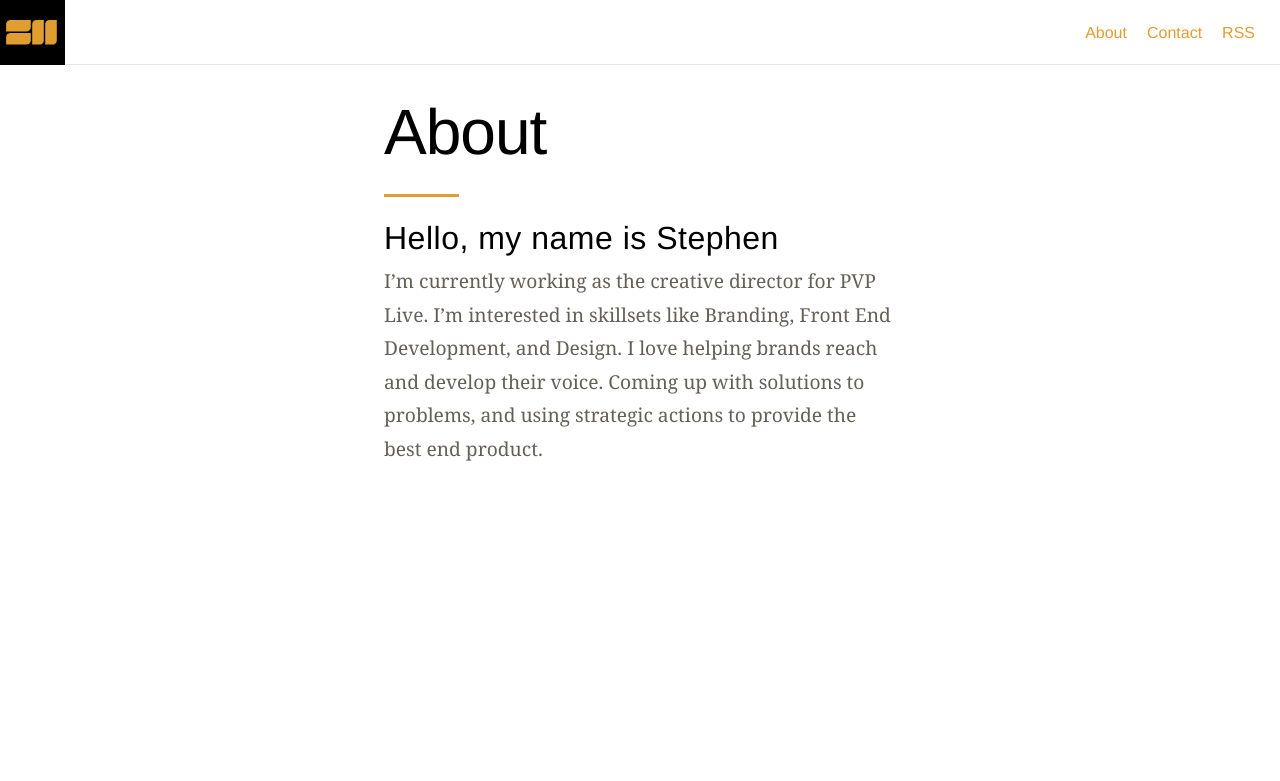
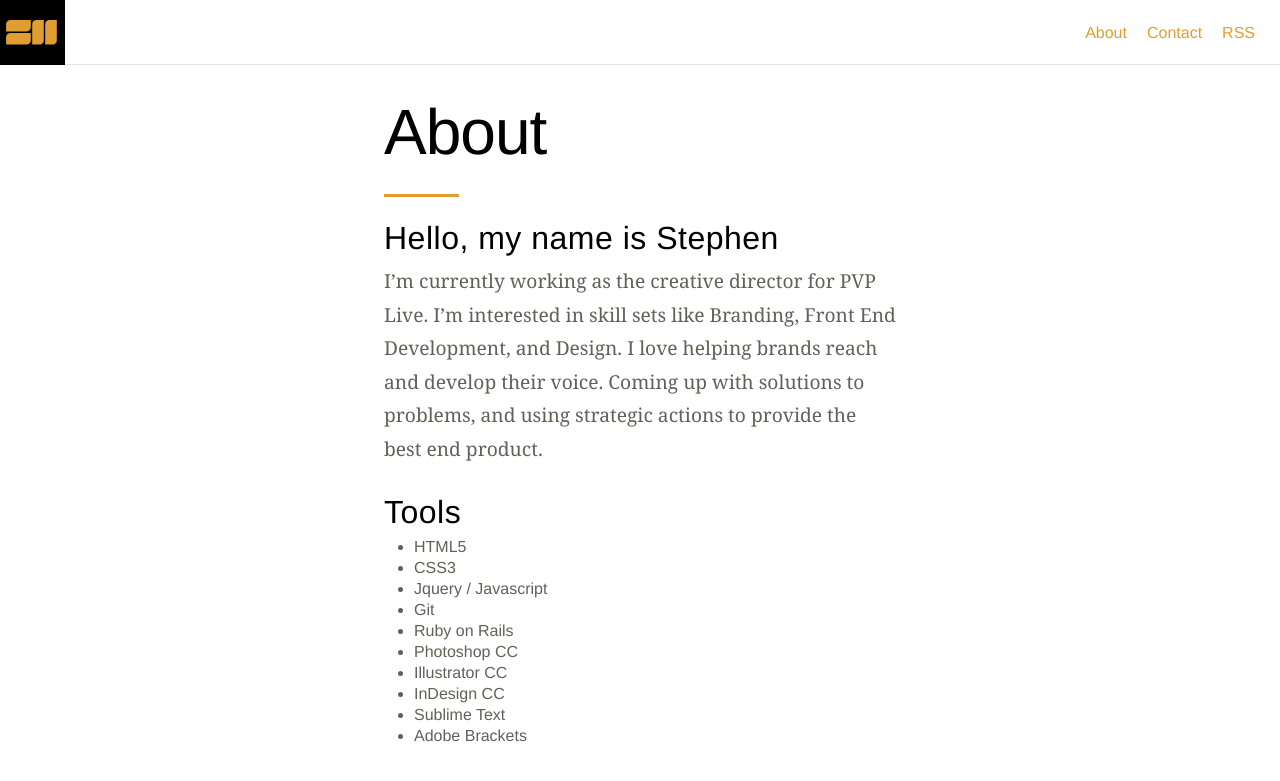
Before and after one commit to sherkoo/stephenherko.github.io, a Jekyll site: the page built from about.md, in a window 1280 px wide. Shown: the top 781 px of the page. Built offline with Jekyll 4.4.1, drawn with Linux system fonts in a browser that asks for light colours.

Commit message:
tools added to about.md

```diff
--- a/about.md
+++ b/about.md
@@ -6,4 +6,16 @@ permalink: /about/
 
 ##Hello, my name is Stephen
 
-I'm currently working as the creative director for PVP Live. I'm interested in skillsets like Branding, Front End Development, and Design. I love helping brands reach and develop their voice. Coming up with solutions to problems, and using strategic actions to provide the best end product.
+I'm currently working as the creative director for PVP Live. I'm interested in skill sets like Branding, Front End Development, and Design. I love helping brands reach and develop their voice. Coming up with solutions to problems, and using strategic actions to provide the best end product.
+
+###Tools
+- HTML5
+- CSS3
+- Jquery / Javascript
+- Git
+- Ruby on Rails
+- Photoshop CC
+- Illustrator CC
+- InDesign CC
+- Sublime Text
+- Adobe Brackets
```
Also changed, not shown: 2 other files.
